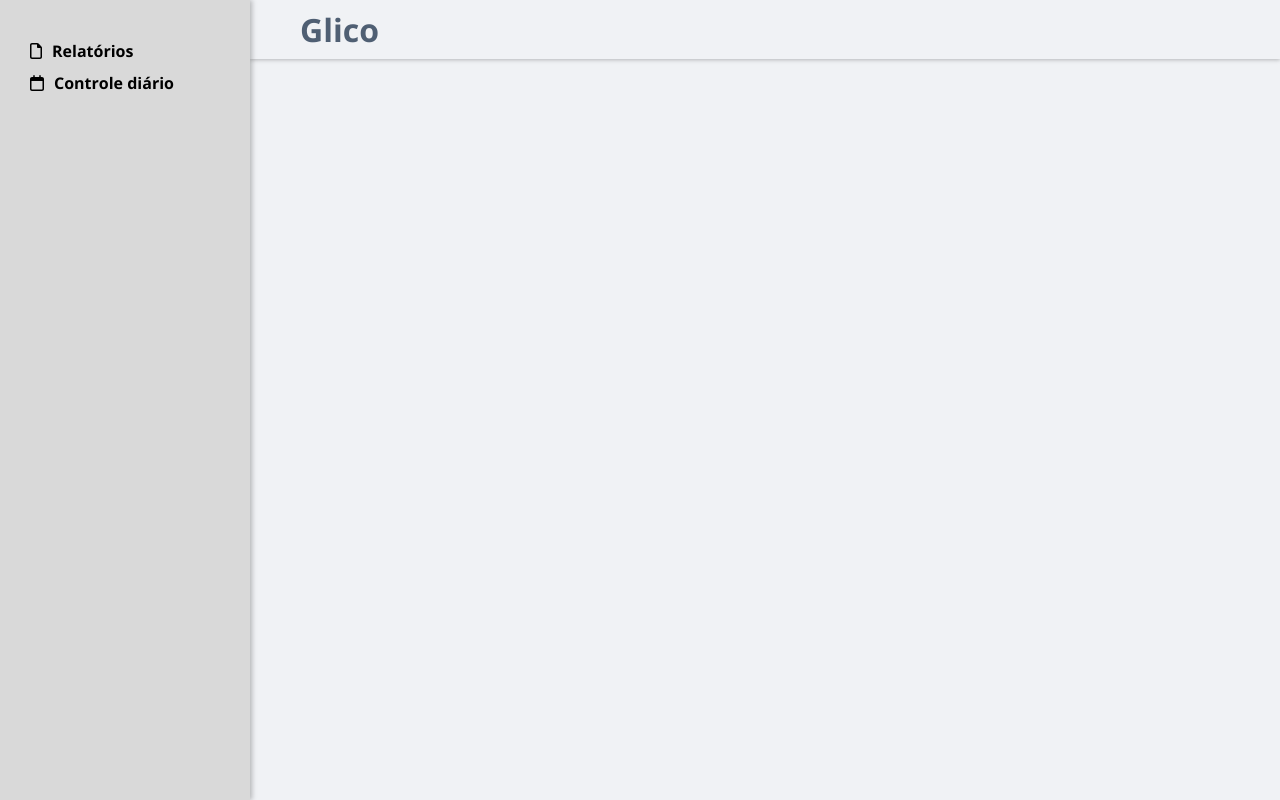
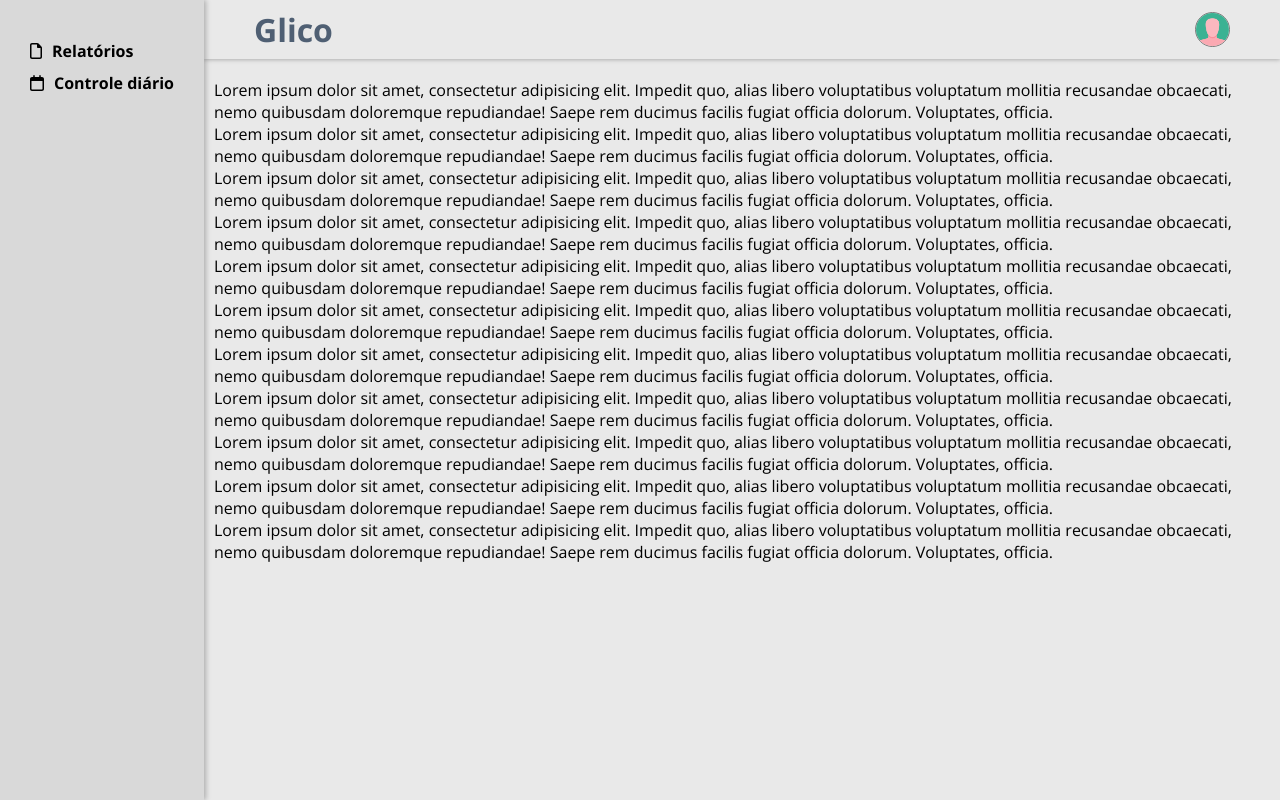
Before and after one commit to douglaslima-pro/glico, a PHP site: page /douglas/view/html/home.php in a window 1280 px wide. Run offline with PHP 8.4, Linux system fonts and the light colour scheme; the visitor is signed in with stand-in values (Sample User, id 1).

Commit message:
feat: modify home.php file

```diff
--- a/view/css/color.css
+++ b/view/css/color.css
@@ -6,4 +6,5 @@
     --cinza-claro: #A7A7A7;
     --azul: #4F5F73;
     --cor-de-fundo: #F0F2F5;
+    --cor-de-fundo2: #E9E9E9;
 }
--- a/view/css/home.css
+++ b/view/css/home.css
@@ -4,15 +4,15 @@ html{
     height: 100%;
     width: 100%;
     display: table;
+    overflow: hidden;
 }
 body{
-    background: var(--cor-de-fundo);
     display: table-cell;
     height: 100%;
 }
 main{
     display: flex;
-    height: 100%;
+    height: 100vh;
 }
 h1{
     font-size: 32px;
@@ -23,8 +23,9 @@ h3{
 main > aside{
     background: var(--cinza-btn);
     padding: 40px 30px;
-    min-width: 250px;
     box-shadow: 2px 0 5px 0 rgba(0, 0, 0, 0.25);
+    text-wrap: nowrap;
+    z-index: 2;
 }
 aside ul li a{
     display: flex;
@@ -41,18 +42,58 @@ aside ul li svg{
 }
 
 main > section{
+    background: var(--cor-de-fundo2);
     width: 100%;
-    overflow-y: scroll;
+    display: flex;
+    flex-direction: column;
 }
 section nav{
+    background: var(--cor-de-fundo2);
     box-shadow: 0 1px 4px 0 rgba(0, 0, 0, 0.25);
     padding: 8px 50px;
+    display: flex;
+    align-items: center;
+    justify-content: space-between;
+    position: sticky;
+    top: 0;
 }
 section nav h1{
     color: var(--azul);
+    cursor: default;
+}
+section nav .user-options-container{
+    display: flex;
+    align-items: center;
+    gap: 20px;
+}
+section nav .user-options-container img{
+    width: 35px;
+    border-radius: 50%;
+    cursor: pointer;
+    border: 1px solid var(--cinza);
+}
+section nav .user-options-container .hamburguer-btn{
+    flex-direction: column;
+    gap: 5px;
+    cursor: pointer;
+    display: none;
+}
+section nav .user-options-container .hamburguer-btn div{
+    width: 35px;
+    height: 5px;
+    background: var(--cinza);
+}
+section nav .user-options-container img:hover,section nav .user-options-container .hamburguer-btn:hover{
+    opacity: 0.9;
+}
+section > div{
+    position: relative;
+    overflow-y: scroll;
+    padding: 20px 10px;
 }
 
 .aviso-na-tela{
+    background: black;
     bottom: 2px;
     top: unset;
 }
@@ -64,3 +105,14 @@ section nav h1{
     padding: 0;
     box-sizing: border-box;
 }
+
+@media screen and (width <= 700px){
+
+    main > aside{
+        display: none;
+    }
+    section nav .user-options-container .hamburguer-btn{
+        display: flex;
+    }
+
+}
--- a/view/html/home.php
+++ b/view/html/home.php
@@ -50,12 +50,30 @@
             <section>
 
                 <nav>
+                    <h1>Glico</h1>
+                    <div class="user-options-container">
+                        <div class="hamburguer-btn">
+                            <div></div>
+                            <div></div>
+                            <div></div>
+                        </div>
+                        <img src="../img/png/anonymous-profile.png" alt="Foto de perfil do usuário" class="profile-picture" title="<?=$_SESSION['nome']?>">
+                    </div>
+                </nav>
 
-                    <h1>Glico</h1>
-
-                    <div class="opcoes-usuario"></div>
-
-                </nav>
+                <div>
+                    <p>Lorem ipsum dolor sit amet, consectetur adipisicing elit. Impedit quo, alias libero voluptatibus voluptatum mollitia recusandae obcaecati, nemo quibusdam doloremque repudiandae! Saepe rem ducimus facilis fugiat officia dolorum. Voluptates, officia.</p>
+                    <p>Lorem ipsum dolor sit amet, consectetur adipisicing elit. Impedit quo, alias libero voluptatibus voluptatum mollitia recusandae obcaecati, nemo quibusdam doloremque repudiandae! Saepe rem ducimus facilis fugiat officia dolorum. Voluptates, officia.</p>
+                    <p>Lorem ipsum dolor sit amet, consectetur adipisicing elit. Impedit quo, alias libero voluptatibus voluptatum mollitia recusandae obcaecati, nemo quibusdam doloremque repudiandae! Saepe rem ducimus facilis fugiat officia dolorum. Voluptates, officia.</p>
+                    <p>Lorem ipsum dolor sit amet, consectetur adipisicing elit. Impedit quo, alias libero voluptatibus voluptatum mollitia recusandae obcaecati, nemo quibusdam doloremque repudiandae! Saepe rem ducimus facilis fugiat officia dolorum. Voluptates, officia.</p>
+                    <p>Lorem ipsum dolor sit amet, consectetur adipisicing elit. Impedit quo, alias libero voluptatibus voluptatum mollitia recusandae obcaecati, nemo quibusdam doloremque repudiandae! Saepe rem ducimus facilis fugiat officia dolorum. Voluptates, officia.</p>
+                    <p>Lorem ipsum dolor sit amet, consectetur adipisicing elit. Impedit quo, alias libero voluptatibus voluptatum mollitia recusandae obcaecati, nemo quibusdam doloremque repudiandae! Saepe rem ducimus facilis fugiat officia dolorum. Voluptates, officia.</p>
+                    <p>Lorem ipsum dolor sit amet, consectetur adipisicing elit. Impedit quo, alias libero voluptatibus voluptatum mollitia recusandae obcaecati, nemo quibusdam doloremque repudiandae! Saepe rem ducimus facilis fugiat officia dolorum. Voluptates, officia.</p>
+                    <p>Lorem ipsum dolor sit amet, consectetur adipisicing elit. Impedit quo, alias libero voluptatibus voluptatum mollitia recusandae obcaecati, nemo quibusdam doloremque repudiandae! Saepe rem ducimus facilis fugiat officia dolorum. Voluptates, officia.</p>
+                    <p>Lorem ipsum dolor sit amet, consectetur adipisicing elit. Impedit quo, alias libero voluptatibus voluptatum mollitia recusandae obcaecati, nemo quibusdam doloremque repudiandae! Saepe rem ducimus facilis fugiat officia dolorum. Voluptates, officia.</p>
+                    <p>Lorem ipsum dolor sit amet, consectetur adipisicing elit. Impedit quo, alias libero voluptatibus voluptatum mollitia recusandae obcaecati, nemo quibusdam doloremque repudiandae! Saepe rem ducimus facilis fugiat officia dolorum. Voluptates, officia.</p>
+                    <p>Lorem ipsum dolor sit amet, consectetur adipisicing elit. Impedit quo, alias libero voluptatibus voluptatum mollitia recusandae obcaecati, nemo quibusdam doloremque repudiandae! Saepe rem ducimus facilis fugiat officia dolorum. Voluptates, officia.</p>
+                </div>
 
             </section>
 
```
Also changed, not shown: view/img/png/anonymous-profile.png (added), 1 other file.
